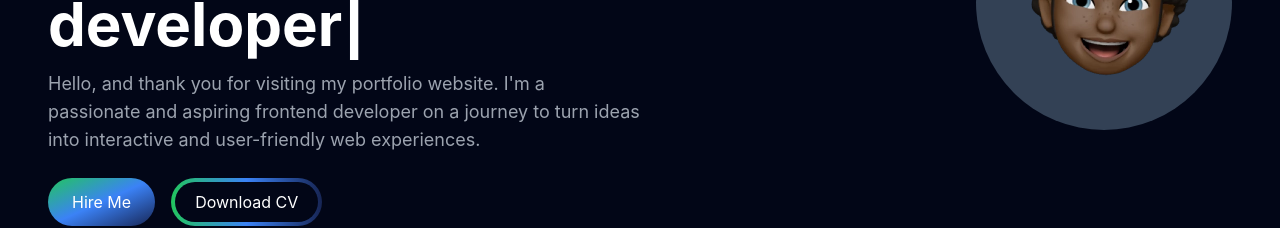
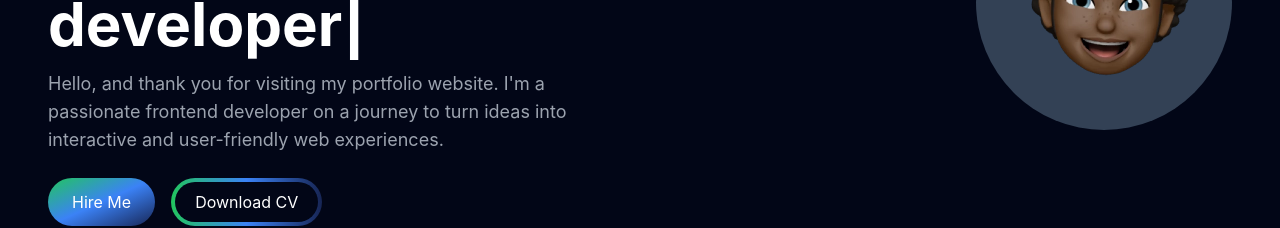
Before and after one commit to WilsonTomisin/personal-portfolio, a React (Create React App) app: page / in a window 1280 px wide. Shown: the part 242-470 px from the top of the page. Built offline with nearby package versions, Linux system fonts and the light colour scheme.

Commit message:
text edit

```diff
--- a/src/components/Header.jsx
+++ b/src/components/Header.jsx
@@ -29,7 +29,7 @@ export const Header= () => {
             </h1>
             <p className=' text-gray-400 text-lg mb-6'>
             Hello, and thank you for visiting my portfolio website.
-            I'm  a passionate and aspiring  frontend developer
+            I'm  a passionate frontend developer
             on a journey to turn ideas into interactive and user-friendly web experiences.
             </p>
             <div>
```
